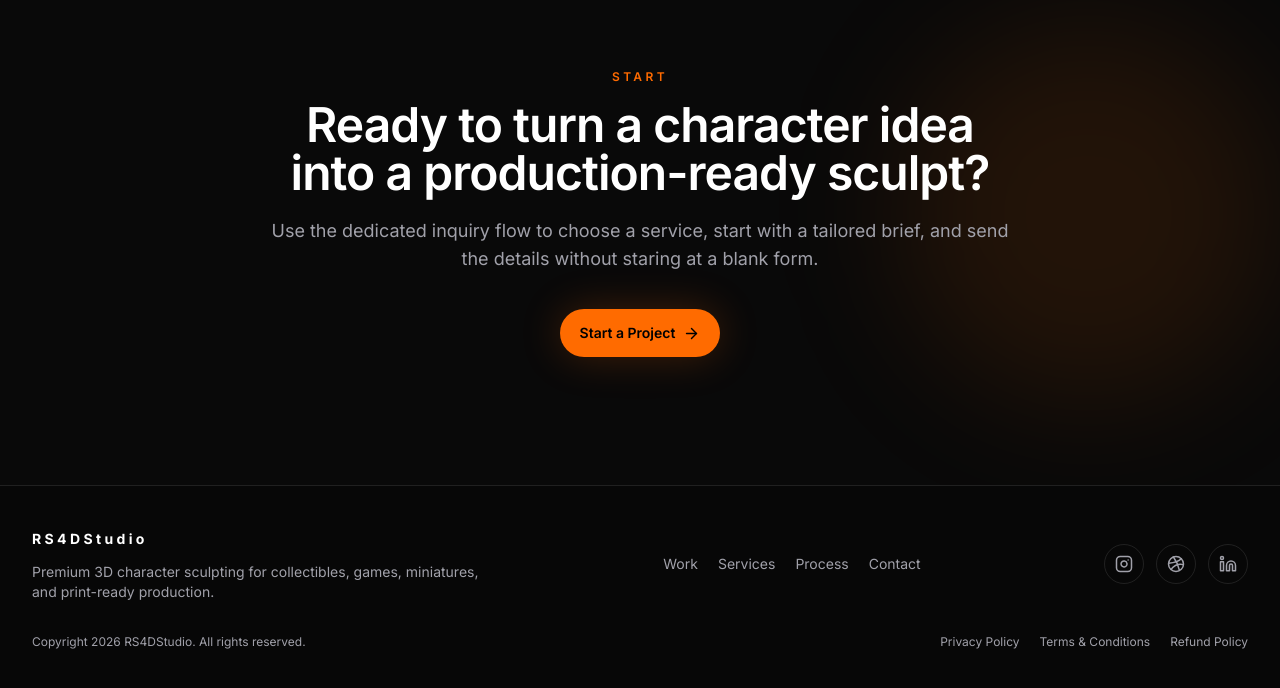
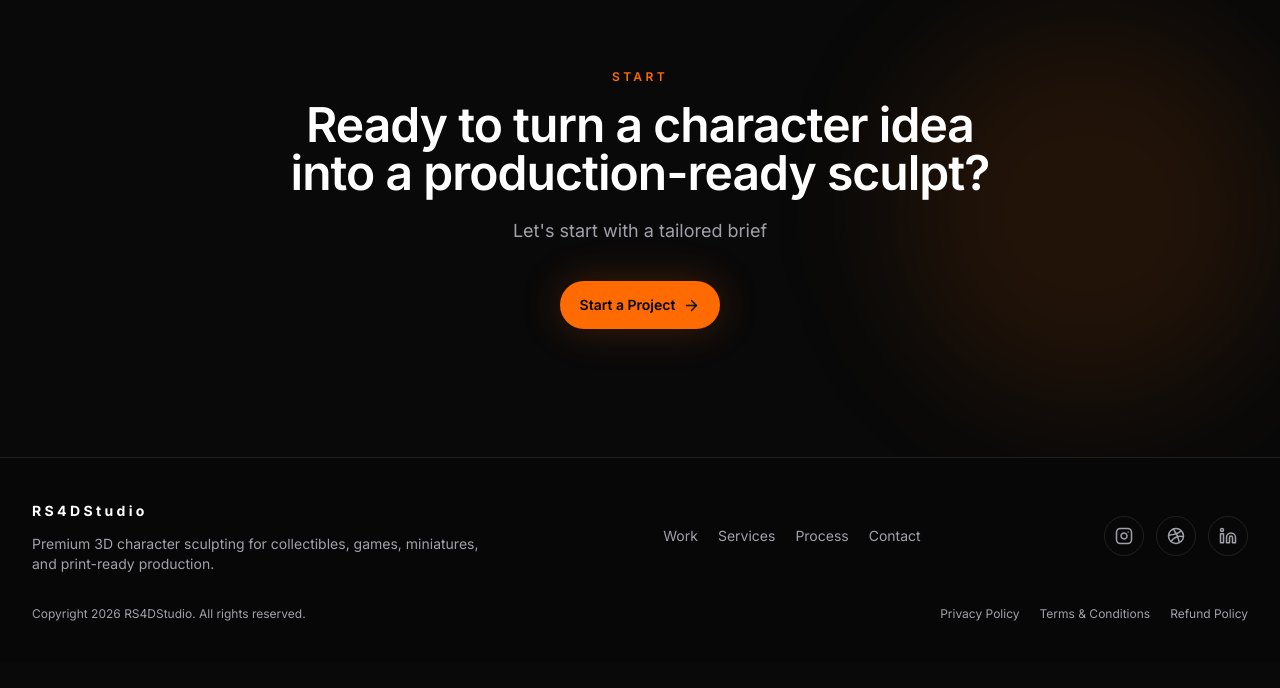
Before and after one commit to debrahulsarkar/RS4DStudio, a Next.js app: page / in a window 1280 px wide. Shown: the part 7580-8268 px from the top of the page. After the commit the page ends 8242 px from the top, so only its background shows below. Built offline with nearby package versions, Linux system fonts and the light colour scheme.

Commit message:
Update Contact.tsx

```diff
--- a/sections/Contact.tsx
+++ b/sections/Contact.tsx
@@ -9,7 +9,7 @@ export function Contact() {
       <div className="absolute right-0 top-20 h-96 w-96 rounded-full bg-studio-accent/10 blur-3xl" aria-hidden="true" />
       <div className="mx-auto max-w-4xl text-center">
         <Reveal>
-          <SectionHeading align="center" eyebrow="Start" title="Ready to turn a character idea into a production-ready sculpt?" description="Use the dedicated inquiry flow to choose a service, start with a tailored brief, and send the details without staring at a blank form." />
+          <SectionHeading align="center" eyebrow="Start" title="Ready to turn a character idea into a production-ready sculpt?" description=" Let's start with a tailored brief" />
           <div className="mt-9"><Button href="/start-project">Start a Project <ArrowRight size={17} aria-hidden="true" /></Button></div>
         </Reveal>
       </div>
```
